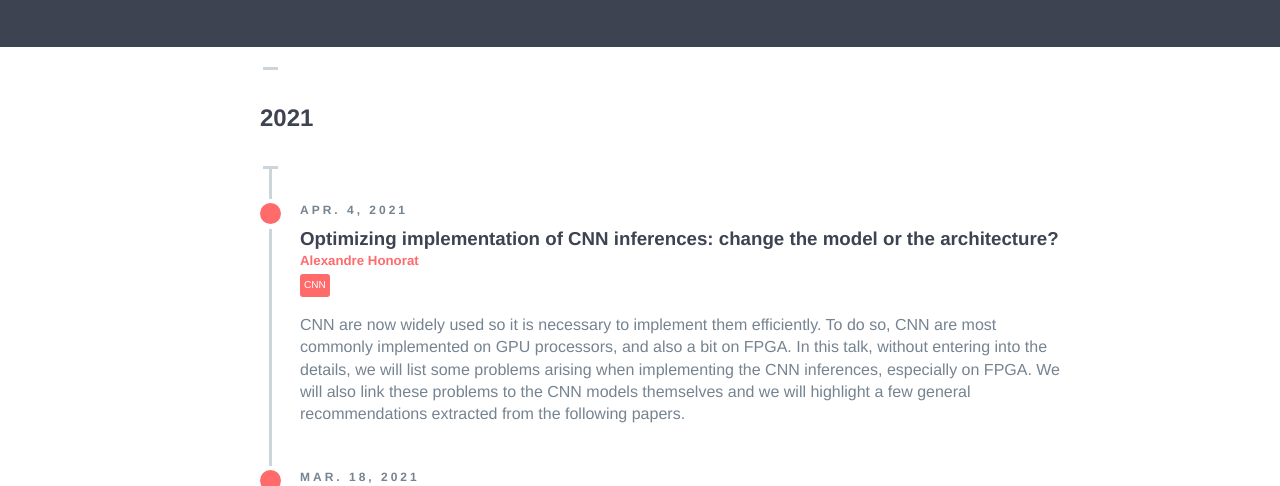
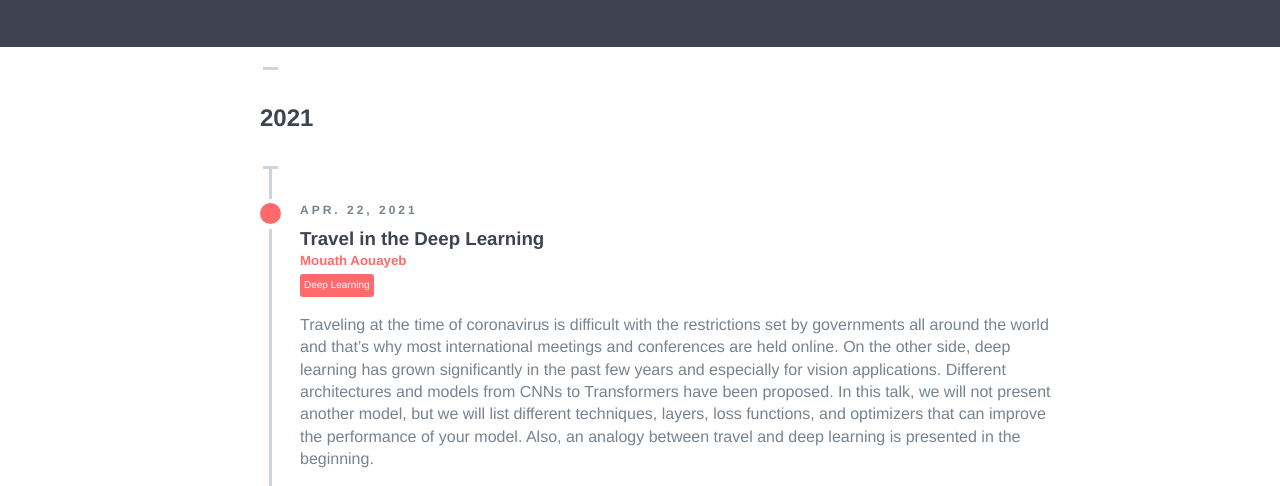
Before and after one commit to beuve/vaader-air, a plain HTML site: page index.html in a window 1280 px wide. Shown: the part 314-800 px from the top of the page. Drawn offline with Linux system fonts and the light colour scheme.

Commit message:
Aouayeb 22-04-21

```diff
--- a/index.html
+++ b/index.html
@@ -26,6 +26,36 @@
             <div class="timeline-content">
                 <h2 class="timeline-title">2021</h2>
             </div>
+        </li>
+        <li class="timeline-item">
+            <a href="./pages/aouayeb-22-04-21/page.html">
+                <div class="timeline-info">
+                    <span>apr. 22, 2021</span>
+                </div>
+                <div class="timeline-marker"></div>
+                <div class="timeline-content">
+                    <h3 class="timeline-title">Travel in the Deep Learning
+                    </h3>
+                    <h5 class="timeline-title">Mouath Aouayeb</h5>
+                    <ul class="tags">
+                        <li>Deep Learning</li>
+                    </ul>
+                    <p>
+                        Traveling at the time of coronavirus is difficult with the restrictions set by governments all
+                        around the world and that’s why most international meetings and conferences are held online. On
+                        the
+                        other side, deep learning has grown significantly in the past few years and especially for
+                        vision
+                        applications. Different architectures and models from CNNs to Transformers have been proposed.
+                        In
+                        this talk, we will not present another model, but we will list different techniques, layers,
+                        loss
+                        functions, and optimizers that can improve the performance of your model. Also, an analogy
+                        between
+                        travel and deep learning is presented in the beginning.
+                    </p>
+                </div>
+            </a>
         </li>
         <li class="timeline-item">
             <a href="./pages/honorat-04-04-21/page.html">
```
Also changed, not shown: pages/aouayeb-22-04-21/page.html (added, +58 -0 lines), 1 other file.
